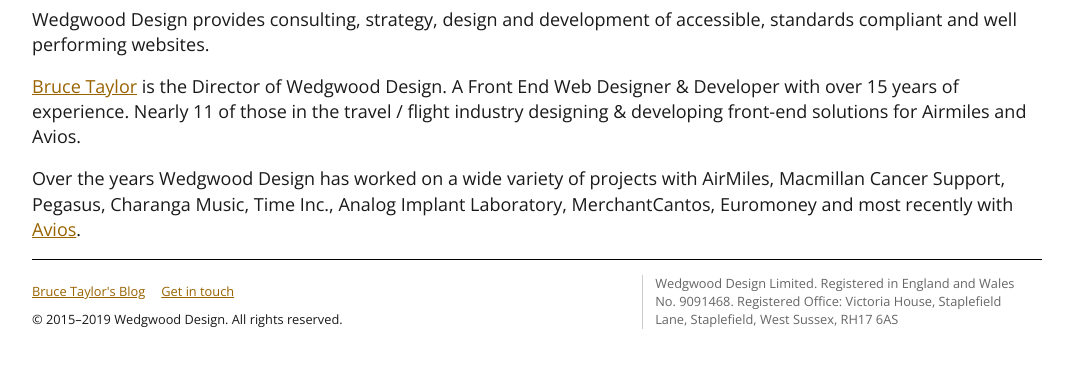
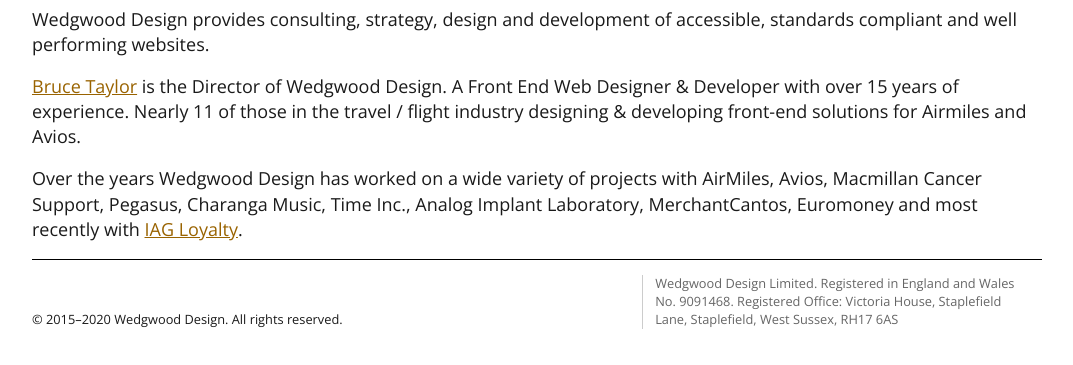
Before and after one commit to brootaylor/wedgwood-design-v2, an Eleventy site: page src/_content/pages/homepage.md in a window 1280 px wide. Shown: the part 167-532 px from the top of the page, without its empty margins (103-1176 px from the left). Built offline with nearby package versions, Linux system fonts and the light colour scheme; Eleventy itself is replaced by a stand-in of ours; files that its build step writes are made by us from their sources.

Commit message:
Content update, NPM dependency updates and removed email address for now.

```diff
--- a/src/_content/pages/homepage.md
+++ b/src/_content/pages/homepage.md
@@ -2,7 +2,7 @@
 title: Website Design and Development Services
 summary: ''
 bodyClass: homepage
-date: 2019-11-02
+date: 2020-05-10
 changefreq: weekly
 priority: 1
 permalink: /
@@ -14,4 +14,4 @@
 
 <a href="http://www.linkedin.com/in/brootaylor" rel="external">Bruce Taylor</a> is the Director of Wedgwood Design. A Front End Web Designer &amp; Developer with over 15 years of experience. Nearly 11 of those in the travel / flight industry designing &amp; developing front-end solutions for Airmiles and Avios.
 
-Over the years Wedgwood Design has worked on a wide variety of projects with AirMiles, Macmillan Cancer Support, Pegasus, Charanga Music, Time Inc., Analog Implant Laboratory, MerchantCantos, Euromoney and most recently with <a href="https://aviosgroup.com" rel="external">Avios</a>.
+Over the years Wedgwood Design has worked on a wide variety of projects with AirMiles, Avios, Macmillan Cancer Support, Pegasus, Charanga Music, Time Inc., Analog Implant Laboratory, MerchantCantos, Euromoney and most recently with <a href="https://iagloyalty.com/" rel="external">IAG Loyalty</a>.
--- a/src/_includes/footer.njk
+++ b/src/_includes/footer.njk
@@ -1,14 +1,11 @@
 <footer role="contentinfo" id="footer">
 	<h2 class="visuallyhidden">Website tertiary content eg. blog, getting in touch.</h2>
 	<div class="copy">
-		<ul>
-			<li>
-				<a href="http://brootaylor.com" rel="external">Bruce Taylor's Blog</a>
-			</li>
+		{# <ul>
 			<li>
 				<a href="mailto:info@wedgwooddesign.com">Get in touch</a>
 			</li>
-		</ul>
+		</ul> #}
 		<small>&copy; 2015&ndash;<time datetime="{{ date | dateLocalFriendly("y") }}">{{ date | dateLocalFriendly("y") }}</time> Wedgwood Design. All rights reserved.</small>
 	</div>
 	<small class="reg">Wedgwood Design Limited. Registered in England and Wales No. 9091468. Registered Office: Victoria House, Staplefield Lane, Staplefield, West Sussex, RH17 6AS</small>
```
Also changed, not shown: config/rollup.config.js (+4 -4 lines), package.json (+9 -9 lines), 1 other file.
